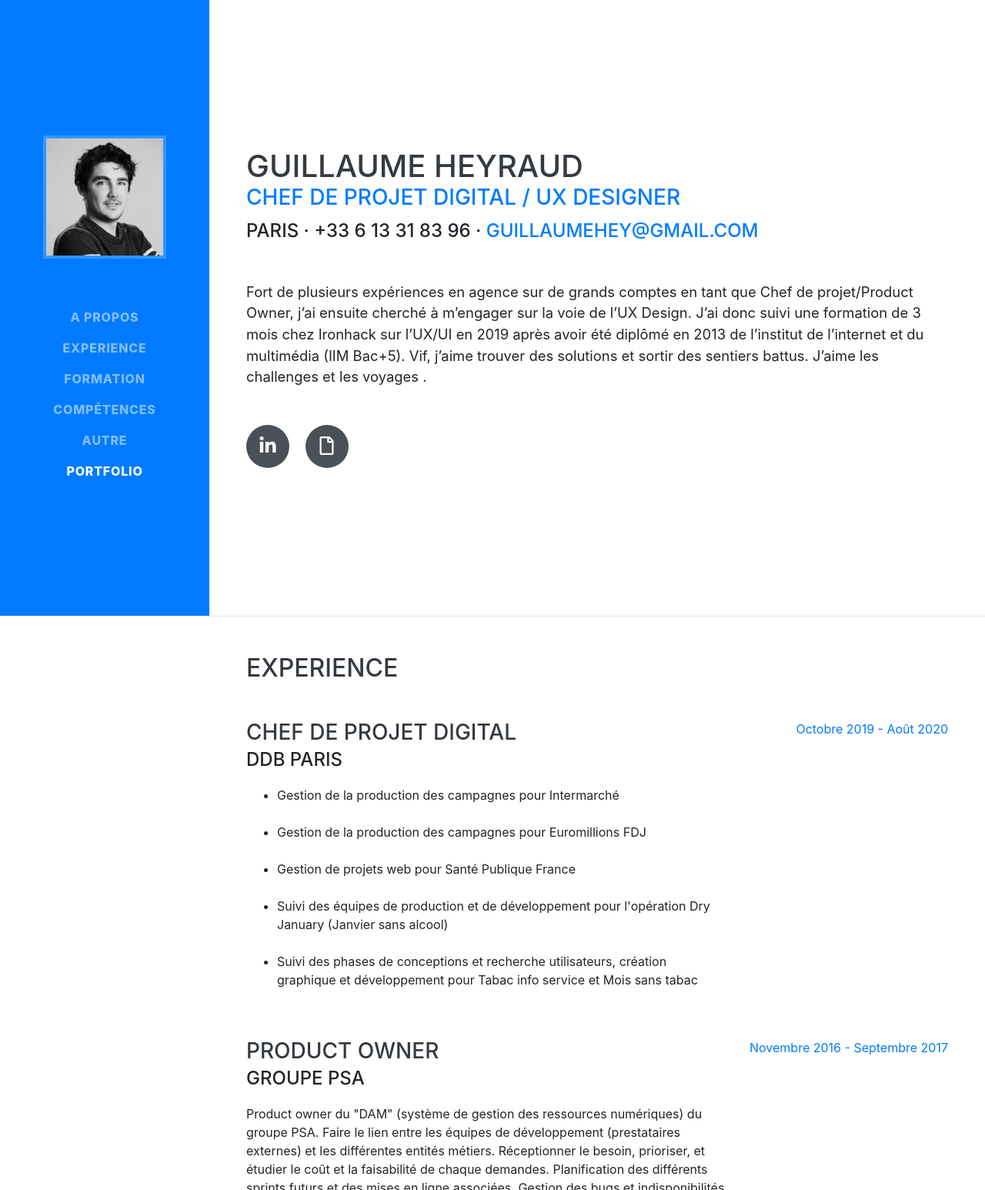
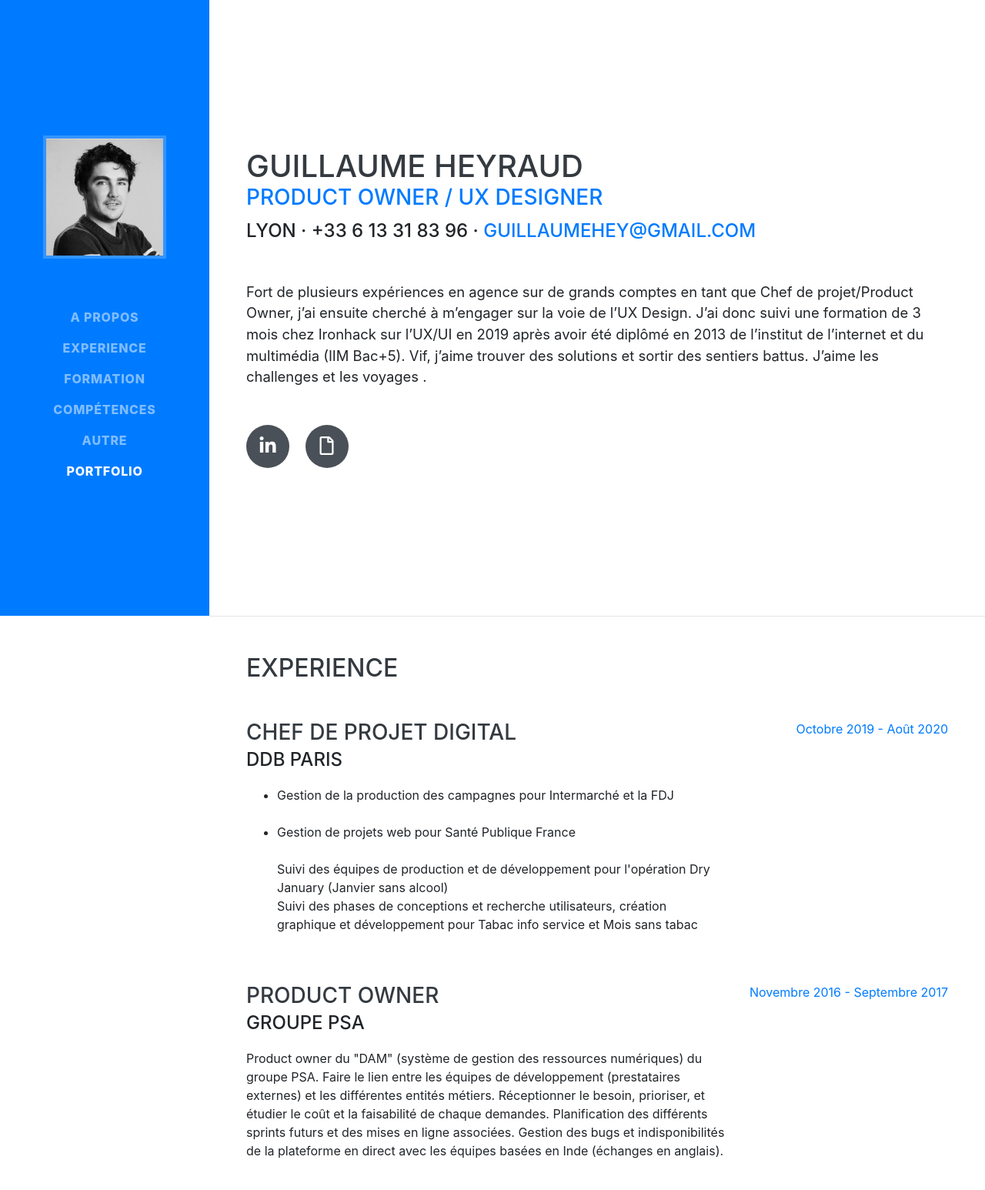
Before and after one commit to guillaumehey/Resume, a website with bundled scripts: page index.html in a window 1280 px wide. Shown: the top 1546 px of the page at 77% size. Built offline with nearby package versions, Linux system fonts and the light colour scheme; a web font is replaced by a local one.

Commit message:
Update index.html

```diff
--- a/index.html
+++ b/index.html
@@ -100,9 +100,9 @@
             Guillaume
             HEYRAUD</span>
           </h1>
-          <h3><span class="text-primary">Chef de projet digital / UX designer</span></h3>
+          <h3><span class="text-primary">Product Owner / UX designer</span></h3>
           <div class="subheading mb-5">
-            PARIS · +33 6 13 31 83 96 ·
+            LYON · +33 6 13 31 83 96 ·
             <a href="mailto:guillaumehey@gmail.com">guillaumehey@gmail.com</a>
           </div>
           <p class="lead mb-5">
@@ -137,12 +137,11 @@ Vif, j’aime trouver des solutions et sortir des sentiers battus. J’aime les
               <h3 class="mb-0">Chef de projet digital</h3>
               <div class="subheading mb-3">DDB Paris</div>
               <p>
-              <ul><li>Gestion de la production des campagnes pour Intermarché </li></br>
-<li>Gestion de la production des campagnes pour Euromillions FDJ </li></br>
+              <ul><li>Gestion de la production des campagnes pour Intermarché et la FDJ</li></br>
 
 <li>Gestion de projets web pour Santé Publique France </li></br>
-<li>Suivi des équipes de production et de développement pour l'opération Dry January (Janvier sans alcool)</li> </br>
-<li>Suivi des phases de conceptions et recherche utilisateurs, création graphique et développement pour Tabac info service et Mois sans tabac</li></ul>
+Suivi des équipes de production et de développement pour l'opération Dry January (Janvier sans alcool) </br>
+Suivi des phases de conceptions et recherche utilisateurs, création graphique et développement pour Tabac info service et Mois sans tabac</ul>
               </p>
             </div>
             <div class="resume-date text-md-right">
```
